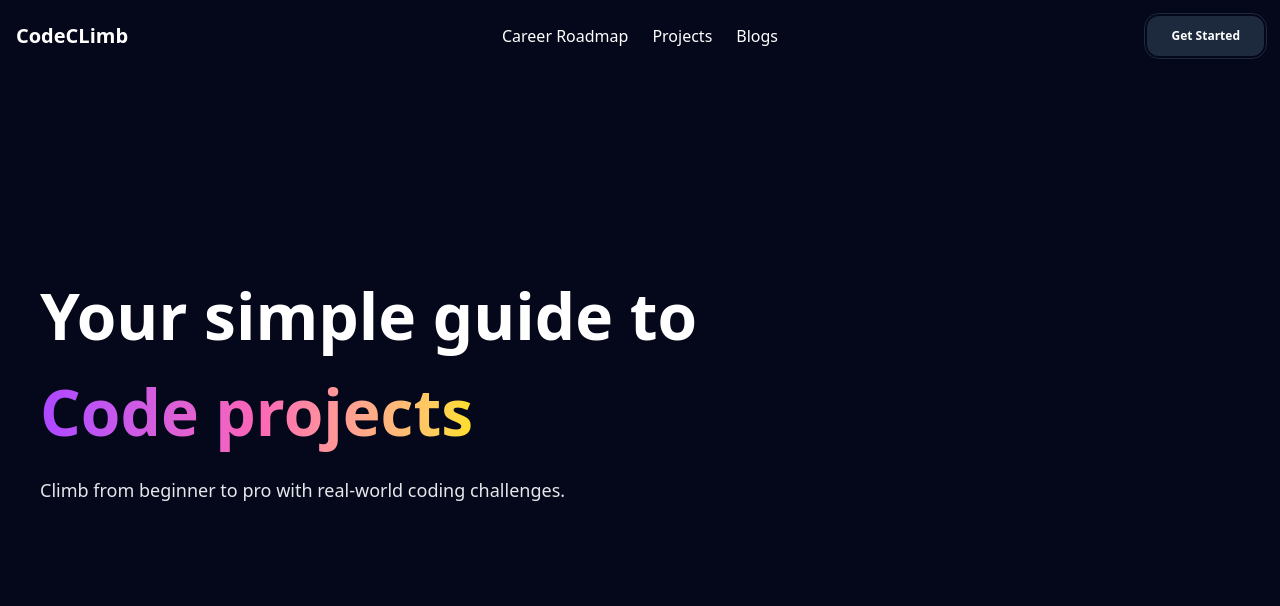
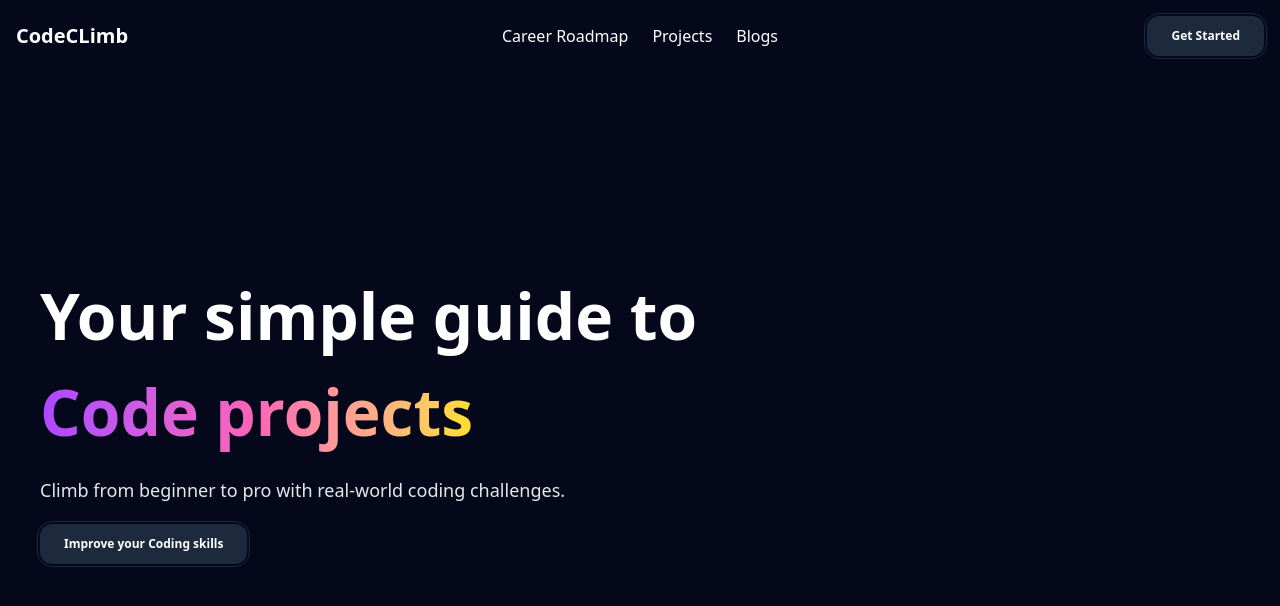
Before and after one commit to Tanujeet/CodeClimb, a Next.js app in the folder apps/web/: page / in a window 1280 px wide. Shown: the top 606 px of the page. Built offline with nearby package versions, Linux system fonts and the light colour scheme.

Commit message:
Home page frontend created

```diff
--- a/apps/web/app/layout.tsx
+++ b/apps/web/app/layout.tsx
@@ -3,7 +3,7 @@ import type { Metadata } from "next";
 import "./globals.css";
 
 export const metadata: Metadata = {
-  title: "Create Next App",
+  title: "CodeClimb",
   description: "Generated by create next app",
 };
 
--- a/apps/web/app/page.tsx
+++ b/apps/web/app/page.tsx
@@ -1,6 +1,10 @@
+"use client";
+
 import Navbar from "../Components/Navbar";
+import { useRouter } from "next/navigation";
 
 const page = () => {
+  const router = useRouter();
   return (
     <div>
       <Navbar />
@@ -14,6 +18,12 @@ const page = () => {
         <p className="text-gray-200 max-w-[800px] text-md lg:text-lg block font-light mt-4">
           Climb from beginner to pro with real-world coding challenges.
         </p>
+        <button
+          onClick={() => router.push("/auth/signin")}
+          className="relative mt-5 px-6 py-3 rounded-xl text-xs bg-slate-800 w-fit h-fit  outline outline-offset-2 outline-slate-800 hover:outline-purple-500 font-semibold hover:bg-gradient-to-br from-indigo-500 via-purple-500 to-pink-500 glass-effect transition-all duration-300 ease-in-out"
+        >
+          Improve your Coding skills
+        </button>
       </div>
     </div>
   );
```
